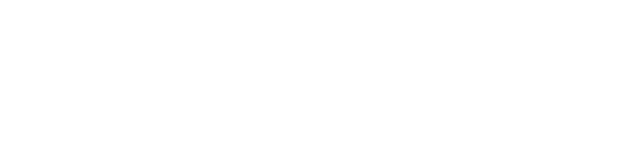
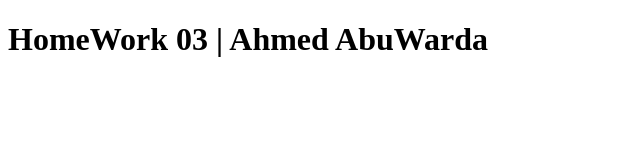
Before and after one commit to AhmedAbuwarda/Wep_App_Lab_HW3, a plain HTML site: page src/index.html in a window 1280 px wide. Shown: the whole page, without its empty margins (0-640 px from the left). Drawn offline with Linux system fonts and the light colour scheme.

Commit message:
add index.html file

```diff
--- a/src/index.html
+++ b/src/index.html
@@ -9,5 +9,6 @@
 </head>
 <body>
     <script src="index.js"></script>
+    <h1>HomeWork 03 | Ahmed AbuWarda</h1>
 </body>
 </html>
```
